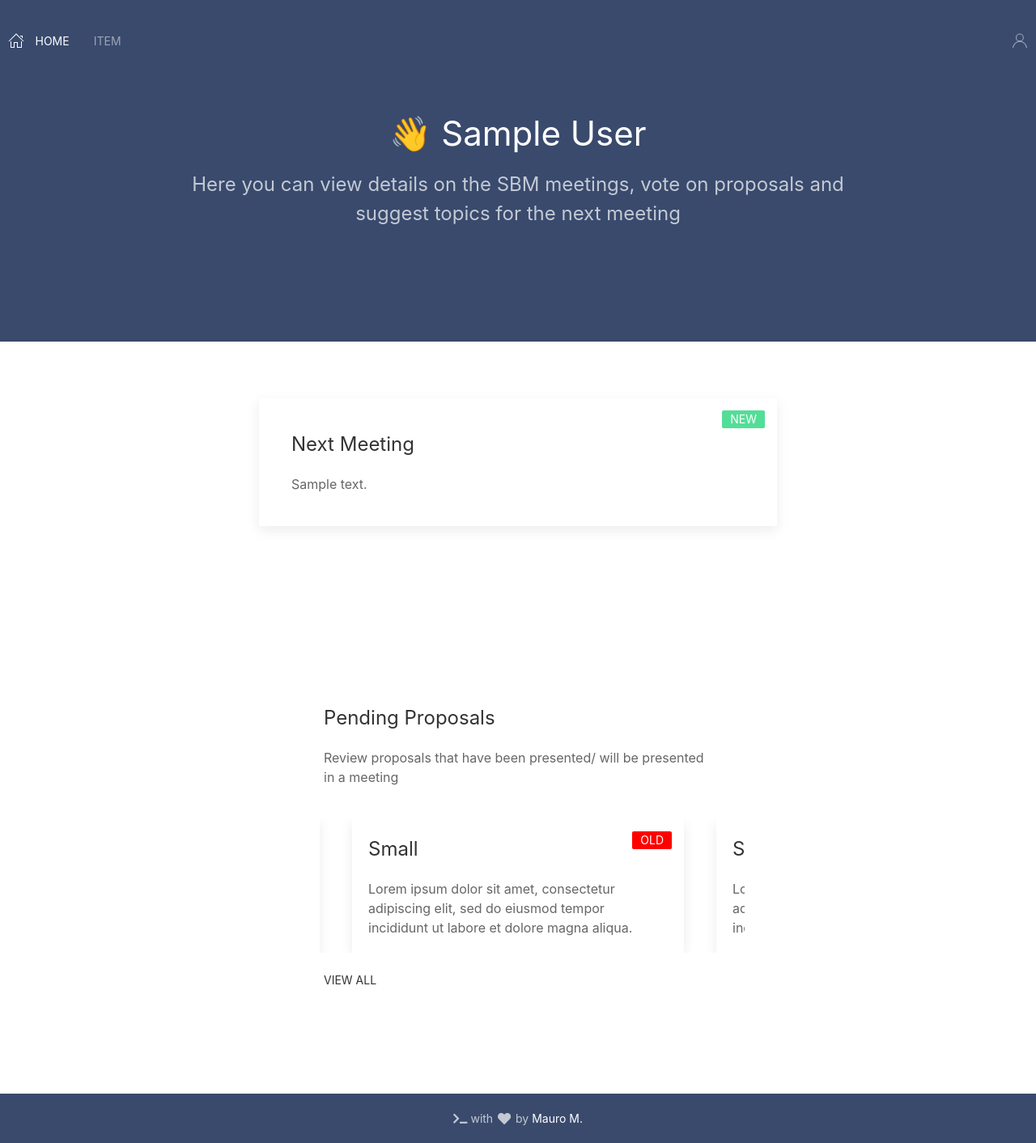
After one commit to MM-coder/emc-sbm-app, a Flask app: template templates/index.html in a window 1280 px wide. The commit adds this page. Shown: the whole page at 81% size. Run offline with Flask 2, Linux system fonts and the light colour scheme; the template is opened without the code that fills it: most values are stand-ins (such as "Sample title", 1, 10 or a date in 2020); some libraries are stand-ins or nearby versions.

Commit message:
Added in the main page + finalized login

```diff
--- a/json/users.json
+++ b/json/users.json
@@ -1,3 +1,3 @@
 {
-    "users": [{"username":"9b_del", "password":"21232f297a57a5a743894a0e4a801fc3"}]
+    "users": [{"username":"9b_del", "password":"21232f297a57a5a743894a0e4a801fc3", "full_name": "Delegado 9ºB"}]
 }
--- a/main.py
+++ b/main.py
@@ -1,6 +1,8 @@
 import users # Import custom user module
+import passwords # Import custom hashing
+import meeting
 import flask
-from flask import Flask, redirect, url_for, render_template, request, session
+from flask import Flask, redirect, url_for, render_template, request, session, abort
 import hashlib
 
 
@@ -10,19 +12,37 @@ app.secret_key = b"74 a7 62 83 f4 82 ca b1 78 34"
 @app.route('/index')
 @app.route('/')
 def index():
-    return "Hi"
+    if 'logged_in' in session:
+        full_name = session['logged_in']['name']
+        next_meeting_text = meeting.get_next_meeting_text()
+        return render_template('index.html', next_meeting_text = next_meeting_text, display_name = full_name)
+    else:
+        return abort(401) # Http 401 error
 
 @app.route('/login', methods=["GET", "POST"])
 def login():
     if request.form:
         try:
             password = users.get_user_password(request.form['username'])
-            if password == request.form['password']:
-                session['logged_in'] = {"user": request.form['username']}
+            user_obj = users.get_user_object(request.form['username'])
+            if password == passwords.hash_plain_text(request.form['password']):
+                session['logged_in'] = {"user": request.form['username'], "name": user_obj['full_name']}
+                return redirect(url_for('index'))
+            else:
+                return render_template('login.html', error=True, errortext = "Invalid Username/Password combination! Please try again")
         except:
-            pass
+            print('here')
+    return render_template('login.html', error=False)
 
-    return render_template('login.html')
+
+@app.route('/logout')
+def logout():
+    session.pop('logged_in')
+    return redirect(url_for('login'))
+
+@app.errorhandler(401)
+def handle_401_error(e):
+    return render_template('login.html', error=True, errortext = "You need to be logged in to do that! (HTTP error 401)")
 
 
 if __name__ == "__main__":
--- /dev/null
+++ b/meeting.py
@@ -0,0 +1,14 @@
+next_meeting = {"time": "13:40PM", "date": None, "location": None}
+
+def get_next_meeting_text():
+    time = next_meeting.get('time')
+    date = next_meeting.get('date')
+    location = next_meeting.get('location')
+    if date == None and location == None:
+        return "No details are avalible regarding the next meeting."
+    if date == None:
+        return f"The next meeting will be in {location} at {time} but there isn't a current meeting date set"
+    if location == None:
+        return f"The next meeting will be on the {date} at the {time} but there isn't a current location set"
+    if time == None:
+        return f"The next meeting will be on the {date} at {location} but there isn't a current time set"
--- /dev/null
+++ b/passwords.py
@@ -0,0 +1,5 @@
+import hashlib
+
+def hash_plain_text(string: str):
+    hash_object = hashlib.md5(string.encode())
+    return hash_object.hexdigest()
--- /dev/null
+++ b/templates/index.html
@@ -0,0 +1,125 @@
+<!DOCTYPE html>
+<html lang="en">
+<head>
+    <meta charset="utf-8">
+    <meta name="viewport" content="width=device-width, initial-scale=1">
+    <title>Login - UIkit 3 KickOff</title>
+    <link rel="stylesheet" href="https://use.fontawesome.com/releases/v5.8.1/css/all.css" integrity="sha384-50oBUHEmvpQ+1lW4y57PTFmhCaXp0ML5d60M1M7uH2+nqUivzIebhndOJK28anvf" crossorigin="anonymous">
+    <link rel="stylesheet" href="{{ url_for('static', filename='animations.css') }}">
+    <link rel="stylesheet" href="{{ url_for('static', filename='login.css') }}">
+    <!-- UIkit CSS -->
+    <link rel="stylesheet" href="https://cdn.jsdelivr.net/npm/uikit@3.2.3/dist/css/uikit.min.css" />
+    <!-- UIkit JS -->
+    <script src="https://cdn.jsdelivr.net/npm/uikit@3.2.3/dist/js/uikit.min.js"></script>
+    <script src="https://cdn.jsdelivr.net/npm/uikit@3.2.3/dist/js/uikit-icons.min.js"></script>
+</head>
+<body>
+    <header>
+        <div class="uk-container">
+            <div class="uk-position-top">
+                <nav class="uk-navbar-container uk-navbar-transparent uk-light" style="margin: 10px;" uk-navbar>
+                    <div class="uk-navbar-left">
+                        <ul class="uk-navbar-nav">
+                            <li class="uk-active"><a href="/"><span class="uk-icon uk-margin-small-right" uk-icon="icon: home"></span>Home</a></li>
+                            <li><a href="#">Item</a></li>
+                        </ul>
+                    </div>
+                    <div class="uk-navbar-right">
+                            <ul class="uk-navbar-nav">
+                                <li>
+                                    <a href="#" data-uk-icon="icon:user"></a>
+                                    <div class="uk-navbar-dropdown uk-navbar-dropdown-bottom-left">
+                                        <ul class="uk-nav uk-navbar-dropdown-nav">
+                                            <li><a href="{{ url_for('logout') }}"><span data-uk-icon="icon: sign-out"></span> Logout</a></li>
+
+                                        </ul>
+                                    </div>
+                                </li>
+                                <li class="uk-hidden@m"><a class="uk-navbar-toggle" data-uk-toggle data-uk-navbar-toggle-icon href="#offcanvas-nav"></a></li>
+                            </ul>
+                    </div>
+                </nav>
+            </div>
+        </div>
+    </header>
+    <section class="uk-section uk-section-large uk-section-secondary" style="background-color: #394a6d">
+        <div class="uk-container uk-container-small uk-text-center">
+            <h1>👋 {{ display_name }}</h1>
+            <p class="uk-text-large">Here you can view details on the SBM meetings, vote on proposals and suggest topics for the next meeting</p>
+        </div>
+    </section>
+    <section class="uk-section">
+        <div class="uk-card uk-card-default uk-card-body uk-width-1-2@m uk-card-hover" style="margin: 0 auto;">
+                <div class="uk-card-badge uk-label" style="background-color: #52de97">New</div>
+                <h3 class="uk-card-title">Next Meeting</h3>
+                <p>{{ next_meeting_text }}</p>
+            </div>
+    </section>
+    <section class="uk-section">
+        <div class="uk-card uk-card-hover uk-card-body uk-width-1-2@m" style="margin: 0 auto">
+                <div class="uk-card-body">
+                        <h3 class="uk-card-title uk-margin-remove-bottom">Pending Proposals</h3>
+                        <p>Review proposals that have been presented/ will be presented in a meeting</p>
+                </div>
+                <div class="uk-position-relative uk-visible-toggle uk-dark" tabindex="-1" uk-slider="center: true">
+                    <!--  Use for new #52de97 -->
+                        <ul class="uk-slider-items uk-grid">
+                            <li class="uk-width-3-4">
+                                <div class="uk-panel">
+                                    <div class="uk-card uk-card-default uk-card-small uk-card-body">
+                                            <div class="uk-card-badge uk-label" style="background-color: red">Old</div>
+                                            <h3 class="uk-card-title">Small</h3>
+                                            <p>Lorem ipsum dolor sit amet, consectetur adipiscing elit, sed do eiusmod tempor incididunt ut labore et dolore magna aliqua.</p>
+                                        </div>
+                                </div>
+                            </li>
+                            <li class="uk-width-3-4">
+                                <div class="uk-panel">
+                                    <div class="uk-card uk-card-default uk-card-small uk-card-body">
+                                            <h3 class="uk-card-title">Small</h3>
+                                            <p>Lorem ipsum dolor sit amet, consectetur adipiscing elit, sed do eiusmod tempor incididunt ut labore et dolore magna aliqua.</p>
+                                        </div>
+                                </div>
+                            </li>
+                            <li class="uk-width-3-4">
+                                <div class="uk-panel">
+                                    <div class="uk-card uk-card-default uk-card-small uk-card-body">
+                                            <h3 class="uk-card-title">Small</h3>
+                                            <p>Lorem ipsum dolor sit amet, consectetur adipiscing elit, sed do eiusmod tempor incididunt ut labore et dolore magna aliqua.</p>
+                                        </div>
+                                </div>
+                            </li>
+                            <li class="uk-width-3-4">
+                                <div class="uk-panel">
+                                    <div class="uk-card uk-card-default uk-card-small uk-card-body">
+                                            <h3 class="uk-card-title">Small</h3>
+                                            <p>Lorem ipsum dolor sit amet, consectetur adipiscing elit, sed do eiusmod tempor incididunt ut labore et dolore magna aliqua.</p>
+                                        </div>
+                                </div>
+                            </li>
+                            <li class="uk-width-3-4">
+                                <div class="uk-panel">
+                                    <div class="uk-card uk-card-default uk-card-small uk-card-body">
+                                            <h3 class="uk-card-title">Small</h3>
+                                            <p>Lorem ipsum dolor sit amet, consectetur adipiscing elit, sed do eiusmod tempor incididunt ut labore et dolore magna aliqua.</p>
+                                        </div>
+                                </div>
+                            </li>
+                        </ul>
+
+                        <a class="uk-position-center-left uk-position-small uk-hidden-hover" href="#" uk-slidenav-previous uk-slider-item="previous"></a>
+                        <a class="uk-position-center-right uk-position-small uk-hidden-hover" href="#" uk-slidenav-next uk-slider-item="next"></a>
+
+                    </div>
+                <div class="uk-card-footer">
+                    <a href="#" class="uk-button uk-button-text">View all</a>
+                </div>
+            </div>
+    </section>
+<footer id="site-foot" class="uk-section uk-section-secondary uk-section-xsmall" uk-sticky="bottom: true" style="background-color: #394a6d">
+        <div class="uk-container uk-text-small uk-text-center">
+            <i class="fas fa-terminal"></i> with <i style="animation: 1.5s heartThrob infinite;padding: 3px;" class="fas fa-heart"></i> by <a href="https://itsmmgamer.tk/">Mauro M.</a>
+        </div>
+    </footer>
+</body>
+</html>
--- a/templates/login.html
+++ b/templates/login.html
@@ -15,6 +15,12 @@
          <script src="https://cdn.jsdelivr.net/npm/uikit@3.2.3/dist/js/uikit-icons.min.js"></script>
 	</head>
 	<body class="login uk-cover-container uk-background-secondary uk-flex uk-flex-center uk-flex-middle uk-height-viewport uk-overflow-hidden uk-light" data-uk-height-viewport>
+	{% if error == True %}
+		<div class="uk-alert-danger " style = "z-index: 1; width: 100%;" uk-alert>
+			<a class="uk-alert-close uk-icon uk-close" uk-close="" style="fill: black;color: black;"><svg width="14" height="14" viewBox="0 0 14 14" xmlns="http://www.w3.org/2000/svg" data-svg="close-icon"><line fill="none" stroke="#000" stroke-width="1.1" x1="1" y1="1" x2="13" y2="13"></line><line fill="none" stroke="#000" stroke-width="1.1" x1="13" y1="1" x2="1" y2="13"></line></svg></a>
+			<p>{{ errortext }}</p>
+		</div>
+	{% endif %}
 		<!-- overlay -->
 		<div class="uk-position-cover uk-overlay-primary"></div>
 		<!-- /overlay -->
```
Also changed, not shown: users.py (+8 -0 lines), 1 other file.
